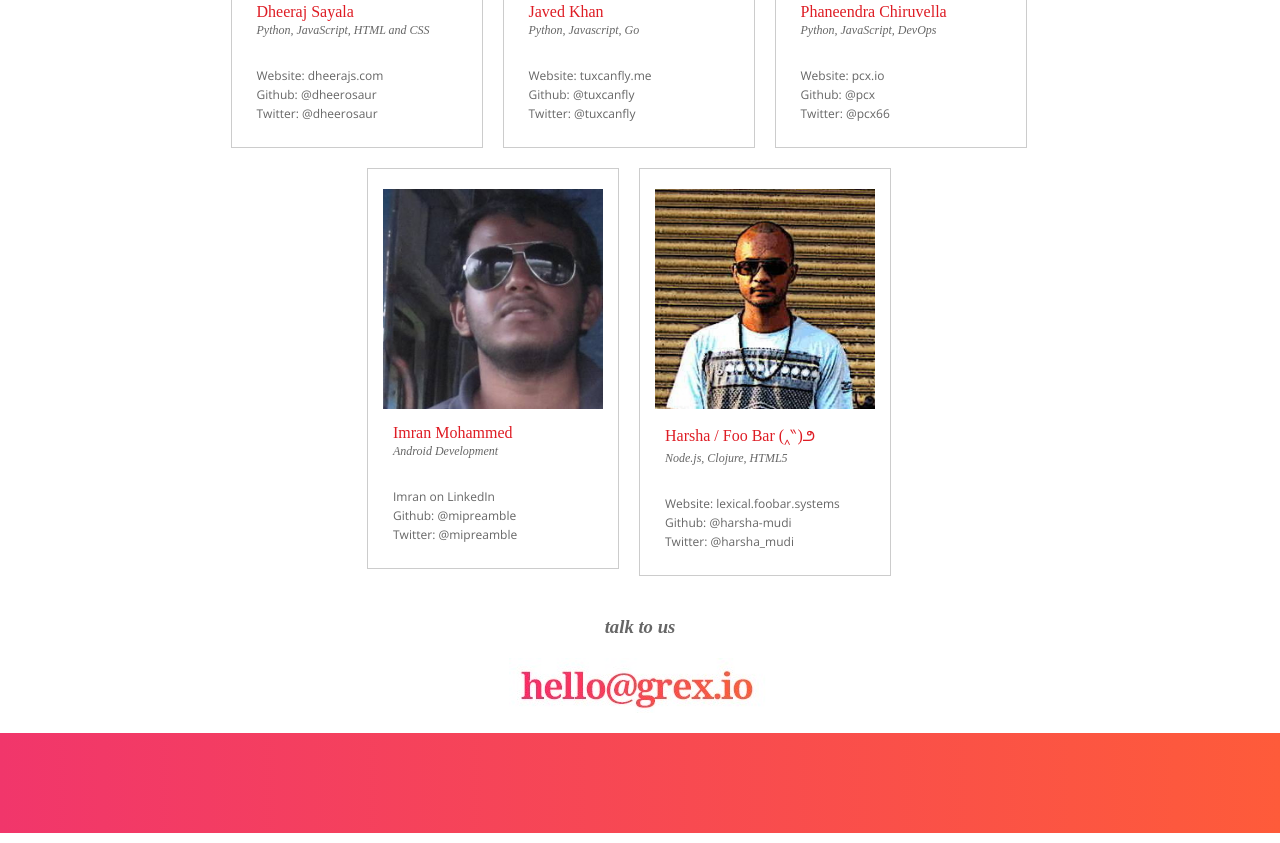
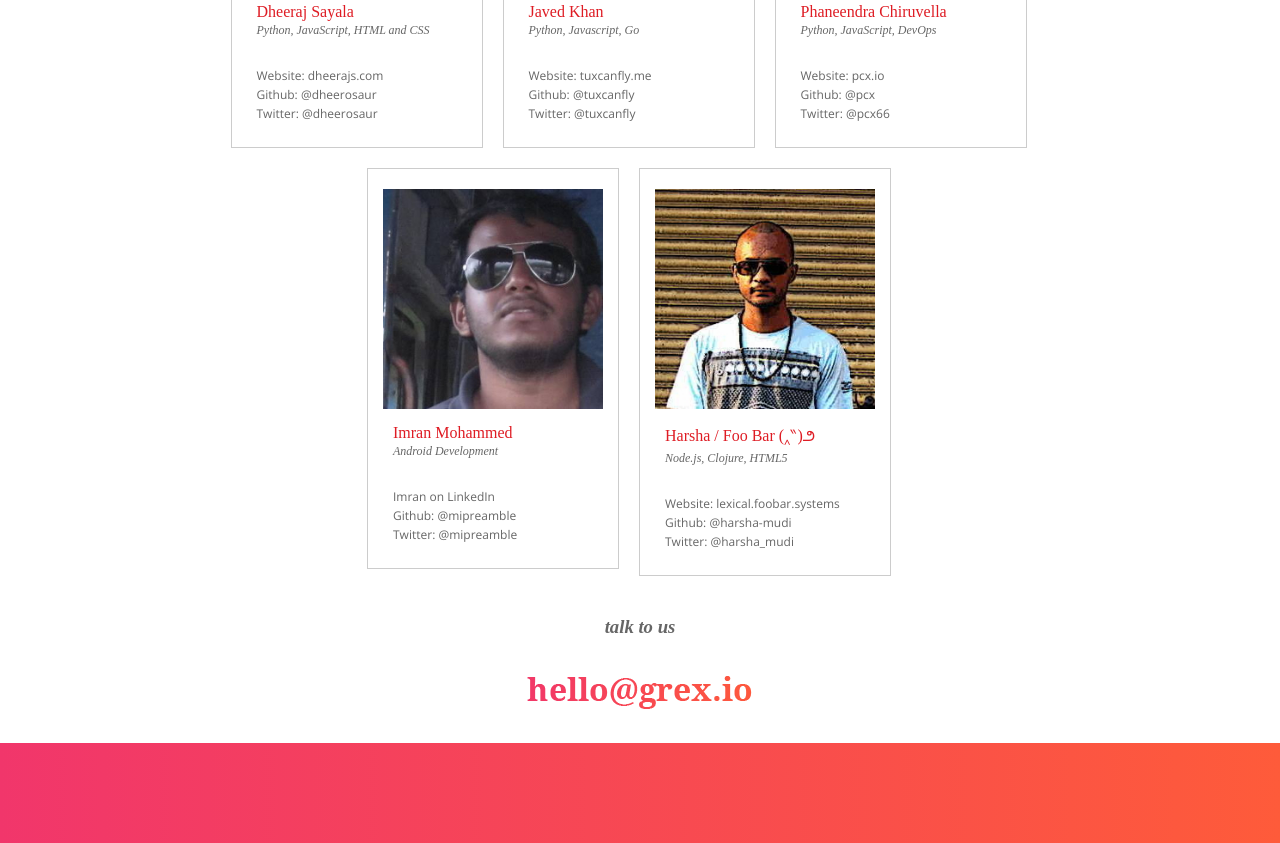
Before and after one commit to grexio/grexio.github.io, a plain HTML site: page index.html in a window 1280 px wide. Shown: the part 610-1453 px from the top of the page. Drawn offline with nearby package versions, Linux system fonts and the light colour scheme.

Commit message:
Email image bg update

```diff
--- a/index.html
+++ b/index.html
@@ -97,7 +97,7 @@
 	  </div>
 
 	  <h3 id="email-section-title">talk to us</h3>
-	  <a href="mailto:hello@grex.io"><img src="/img/email.jpg" /></a>
+	  <a href="mailto:hello@grex.io"><img src="/img/email.png" /></a>
 	</div>
 
 	<div id="footer"></div>
```
Also changed, not shown: img/email.jpg (deleted), img/email.png (added), img/we-are-grex.png.
